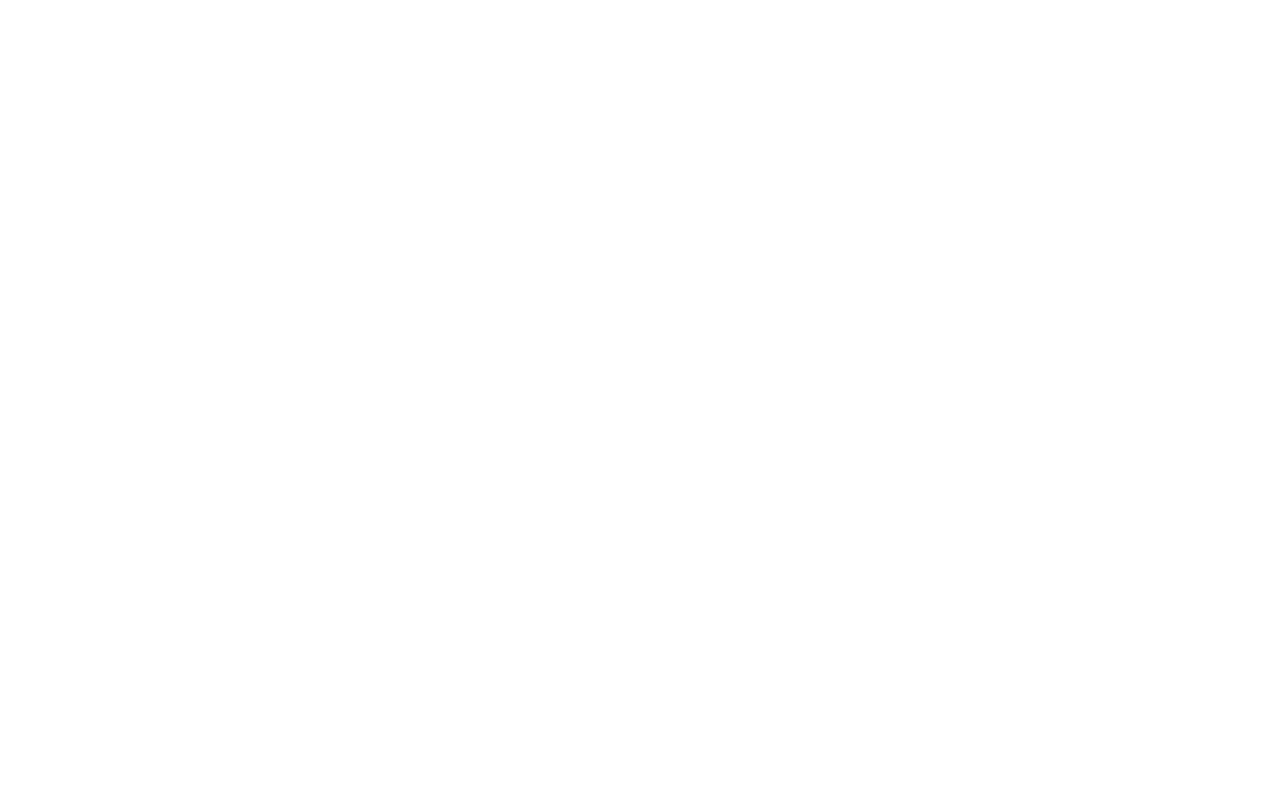
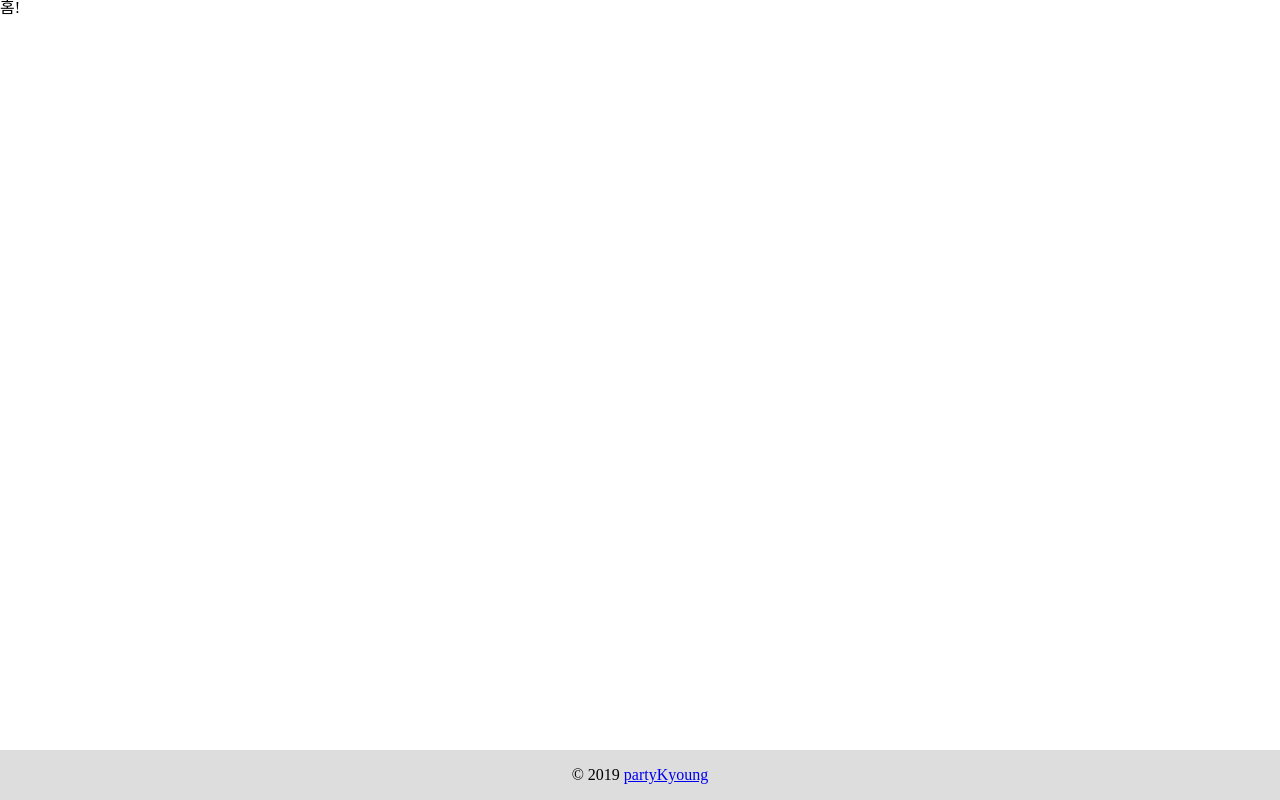
Before and after one commit to sunrereck/wolfOnAir-front, a React app: page / in a window 1280 px wide. Built offline with nearby package versions, Linux system fonts and the light colour scheme.

Commit message:
feat: PageTemplate 생성 중 - Footer 완성

```diff
--- a/src/App.tsx
+++ b/src/App.tsx
@@ -3,17 +3,15 @@
 
 import GlobalStyles from '@/globalStyles';
 
-const Home: React.SFC = () => {
-  return <div>123456</div>
-}
+import Home from '@/pages/Home';
 
 const App: React.FC = () => {
   return (
     <>
     <GlobalStyles/>
     <Switch>
-      <Route exact path="/" components={Home} />
-      <Route exact path="/123" components={Home} />
+      <Route exact path="/" component={Home} />
+      {/* <Route exact path="/123" component={Home} /> */}
     </Switch>
     </>
   );
--- /dev/null
+++ b/src/components/layout/Footer/Footer.tsx
@@ -0,0 +1,23 @@
+import React from 'react';
+import styled from 'styled-components';
+
+const StyledFooter = styled.footer`
+  position: absolute;
+  width: 100%;
+  height: ${({ theme }) => theme.footerHeight};
+  background-color: #dddddd;
+  bottom: 0;
+  left: 0;
+  line-height: ${({ theme }) => theme.footerHeight};
+  right: 0;
+  text-align: center;
+
+`;
+
+const Footer = (): JSX.Element => (
+  <StyledFooter>
+    © 2019{` `}<a href="https://github.com/partyKyoung">partyKyoung</a>
+  </StyledFooter>
+);
+
+export default Footer;
--- /dev/null
+++ b/src/components/layout/Footer/index.ts
@@ -0,0 +1 @@
+export { default } from './Footer';
--- /dev/null
+++ b/src/components/layout/ScrollToTop/ScrollToTop.tsx
@@ -0,0 +1,11 @@
+import React, { useEffect } from 'react';
+
+const ScrollToTop: React.SFC = () => {
+  useEffect(() => {
+    window.scrollTo(0, 0);
+  }, []);
+
+  return null;
+};
+
+export default ScrollToTop;
--- /dev/null
+++ b/src/components/layout/ScrollToTop/index.ts
@@ -0,0 +1 @@
+export { default } from './ScrollToTop';
--- /dev/null
+++ b/src/components/templates/PageTemplate.tsx
@@ -0,0 +1,34 @@
+import React from 'react';
+import styled from 'styled-components';
+import theme from '@/styles/theme';
+
+// import HeaderContainer from '../../containers/layout/HeaderContainer';
+import Footer from '@/components/layout/Footer';
+import ScrollTop from '@/components/layout/ScrollToTop';
+
+interface PageTemplateProps {
+  children: React.ReactNode;
+}
+
+const Wrapper = styled.div`
+  min-height: 100%;
+  position: relative;
+  padding-bottom: ${theme.footerHeight};
+`;
+
+const PageTemplate: React.SFC<PageTemplateProps> = ({ children }) => {
+  return (
+    <React.Fragment>
+      <ScrollTop />
+      {/* <HeaderContainer /> */}
+      <Wrapper>{children}</Wrapper>
+      <Footer />
+    </React.Fragment>
+  );
+};
+
+PageTemplate.defaultProps = {
+  children: null
+};
+
+export default PageTemplate;
--- /dev/null
+++ b/src/containers/HomeContainer.tsx
@@ -0,0 +1,11 @@
+import React from 'react';
+
+const HomeContainer = () => {
+  return (
+      <div>
+        홈!
+      </div>
+  )
+}
+
+export default HomeContainer;
--- a/src/globalStyles.ts
+++ b/src/globalStyles.ts
@@ -1,4 +1,4 @@
-import { createGlobalStyle } from './styledComponents';
+import { createGlobalStyle } from 'styled-components';
 
 const GlobalStyles = createGlobalStyle`
   /* http://meyerweb.com/eric/tools/css/reset/
@@ -25,29 +25,39 @@
     font: inherit;
     vertical-align: baseline;
   }
+
   /* HTML5 display-role reset for older browsers */
   article, aside, details, figcaption, figure,
   footer, header, hgroup, main, menu, nav, section {
     display: block;
   }
+
   /* HTML5 hidden-attribute fix for newer browsers */
   *[hidden] {
       display: none;
   }
+  html,body {
+    font-size: 16px;
+  }
+
   body {
     line-height: 1;
   }
+
   ol, ul {
     list-style: none;
   }
+
   blockquote, q {
     quotes: none;
   }
+
   blockquote:before, blockquote:after,
   q:before, q:after {
     content: '';
     content: none;
   }
+
   table {
     border-collapse: collapse;
     border-spacing: 0;
--- a/src/index.tsx
+++ b/src/index.tsx
@@ -2,14 +2,21 @@
 import ReactDOM from 'react-dom';
 import { BrowserRouter } from 'react-router-dom';
 
+import { ThemeProvider } from 'styled-components';
+
+import theme from '@/styles/theme';
+
 import App from './App';
 import * as serviceWorker from './serviceWorker';
 
-
 ReactDOM.render(
-  <BrowserRouter>
-    <App />
-  </BrowserRouter>
+  <>
+    <ThemeProvider theme={theme}>
+      <BrowserRouter>
+        <App />
+      </BrowserRouter>
+    </ThemeProvider>
+  </>
 , document.getElementById('root'));
 
 // If you want your app to work offline and load faster, you can change
--- /dev/null
+++ b/src/pages/Home.tsx
@@ -0,0 +1,12 @@
+import React from 'react';
+
+import PageTemplate from '@/components/templates/PageTemplate';
+import HomeContainer from '@/containers/HomeContainer';
+
+export default function Home() {
+  return (
+    <PageTemplate>
+      <HomeContainer />
+    </PageTemplate>
+  );
+}
--- a/src/styledComponents/index.ts
+++ /dev/null
@@ -1,16 +0,0 @@
-import * as styledComponents from 'styled-components';
-
-import theme, { ThemeProps } from './theme';
-
-const {
-  default: styled,
-  css,
-  createGlobalStyle,
-  keyframes,
-  ThemeProvider
-} = styledComponents as styledComponents.ThemedStyledComponentsModule<
-  ThemeProps
->;
-
-export { css, createGlobalStyle, keyframes, ThemeProvider, theme };
-export default styled;
```
Also changed, not shown: src/styles/theme.ts (renamed from src/styledComponents/theme.ts).
